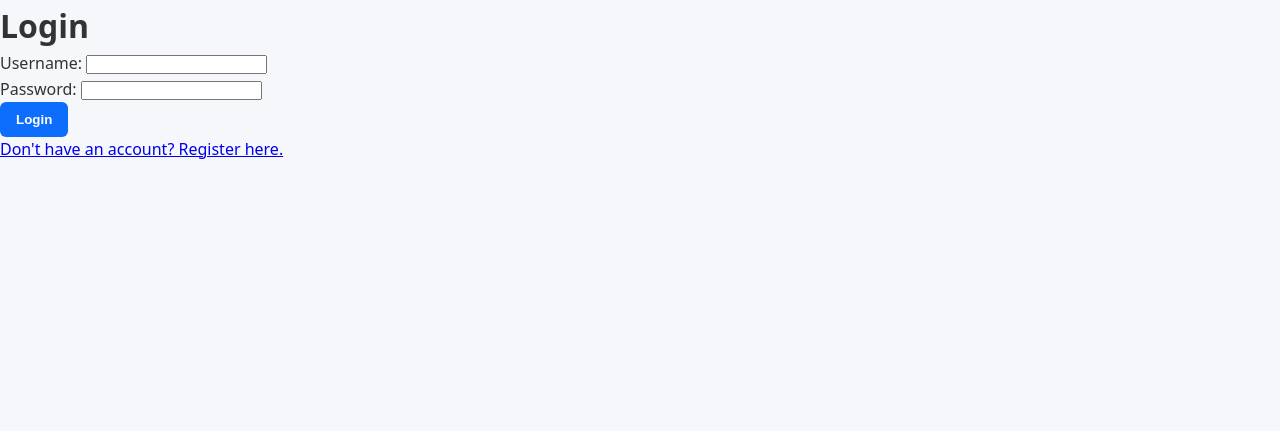
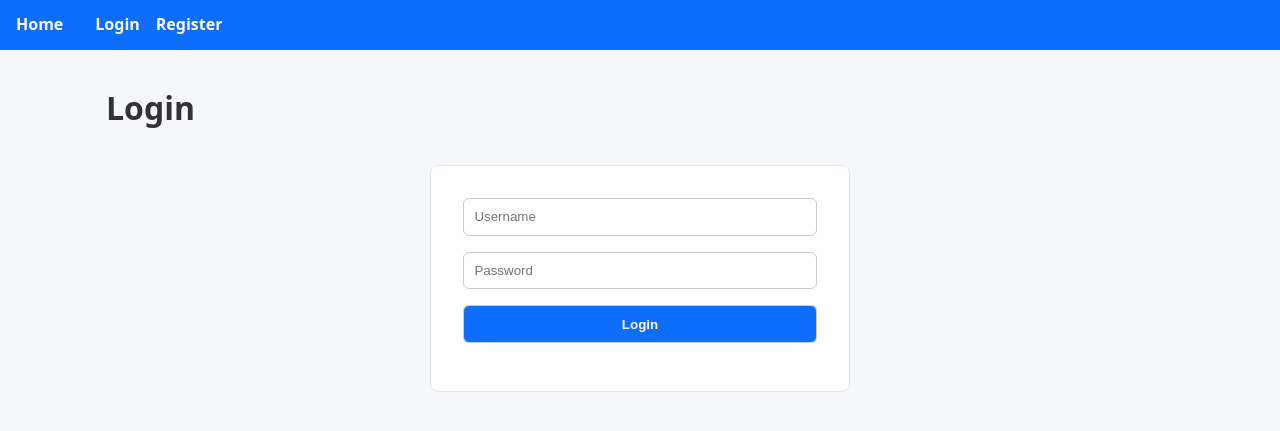
Before and after one commit to Hunt3r0x/FCIS-ECOMMERCEC, a Flask app: page /login in a window 1280 px wide. Shown: the top 431 px of the page. Run offline with Flask 3, Linux system fonts and the light colour scheme.

Commit message:
login.html: User login form

```diff
--- a/templates/login.html
+++ b/templates/login.html
@@ -1,20 +1,9 @@
-<!DOCTYPE html>
-<html>
-<head>
-    <title>Login</title>
-    <link rel="stylesheet" href="{{ url_for('static', filename='styles.css') }}">
-</head>
-<body>
-    <h1>Login</h1>
-    <form method="POST">
-        <label>Username:</label>
-        <input type="text" name="username" required>
-        <br>
-        <label>Password:</label>
-        <input type="password" name="password" required>
-        <br>
-        <button type="submit">Login</button>
-    </form>
-    <a href="{{ url_for('register') }}">Don't have an account? Register here.</a>
-</body>
-</html>
+{% extends "base.html" %}
+{% block content %}
+<h1>Login</h1>
+<form class="auth" method="post">
+    <input name="username" placeholder="Username" required>
+    <input name="password" type="password" placeholder="Password" required>
+    <input type="submit" value="Login">
+</form>
+{% endblock %}
```
